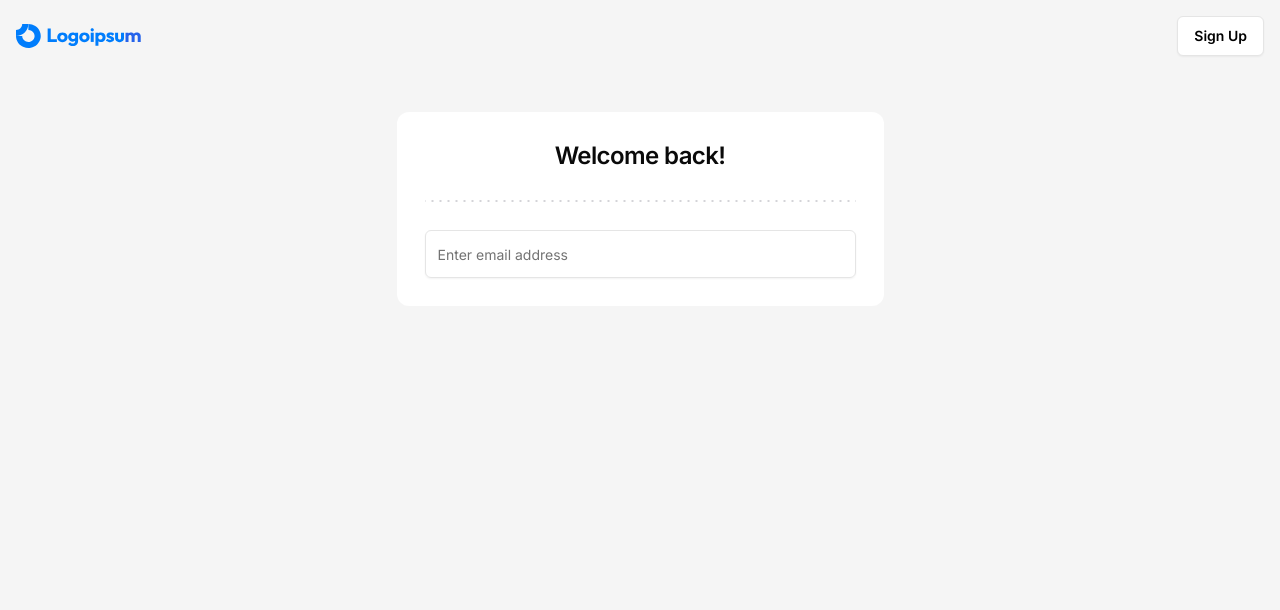
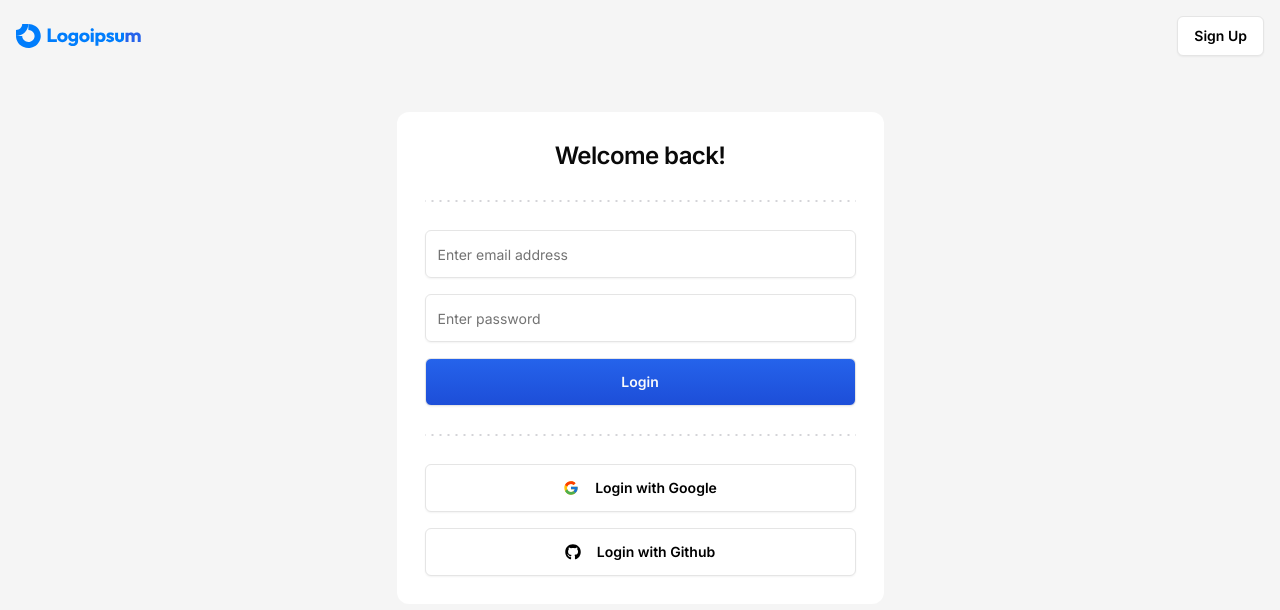
Before and after one commit to JKukielski/jiraclone, a Next.js app: page /sign-in in a window 1280 px wide. Shown: the top 610 px of the page. Built offline with nearby package versions, Linux system fonts and the light colour scheme.

Commit message:
Additional UI

```diff
--- a/src/features/auth/components/sign-in-card.tsx
+++ b/src/features/auth/components/sign-in-card.tsx
@@ -1,4 +1,7 @@
+import { FcGoogle } from 'react-icons/fc';
+import { FaGithub } from 'react-icons/fa';
 import { DottedSeparator } from '@/components/dotted-separator';
+import { Button } from '@/components/ui/button';
 import { Card, CardContent, CardHeader, CardTitle } from '@/components/ui/card';
 import { Input } from '@/components/ui/input';
 
@@ -21,7 +24,43 @@
             placeholder="Enter email address"
             disabled={false}
           />
+          <Input
+            required
+            type="password"
+            value=""
+            onChange={() => {}}
+            placeholder="Enter password"
+            disabled={false}
+            min={8}
+            max={256}
+          />
+          <Button disabled={false} size="lg" className="w-full">
+            Login
+          </Button>
         </form>
+      </CardContent>
+      <div className="px-7">
+        <DottedSeparator />
+      </div>
+      <CardContent className="p-7 flex flex-col gap-y-4">
+        <Button
+          disabled={false}
+          variant="secondary"
+          size="lg"
+          className="w-full"
+        >
+          <FcGoogle className="mr-2 size-5" />
+          Login with Google
+        </Button>
+        <Button
+          disabled={false}
+          variant="secondary"
+          size="lg"
+          className="w-full"
+        >
+          <FaGithub className="mr-2 size-5" />
+          Login with Github
+        </Button>
       </CardContent>
     </Card>
   );
```
